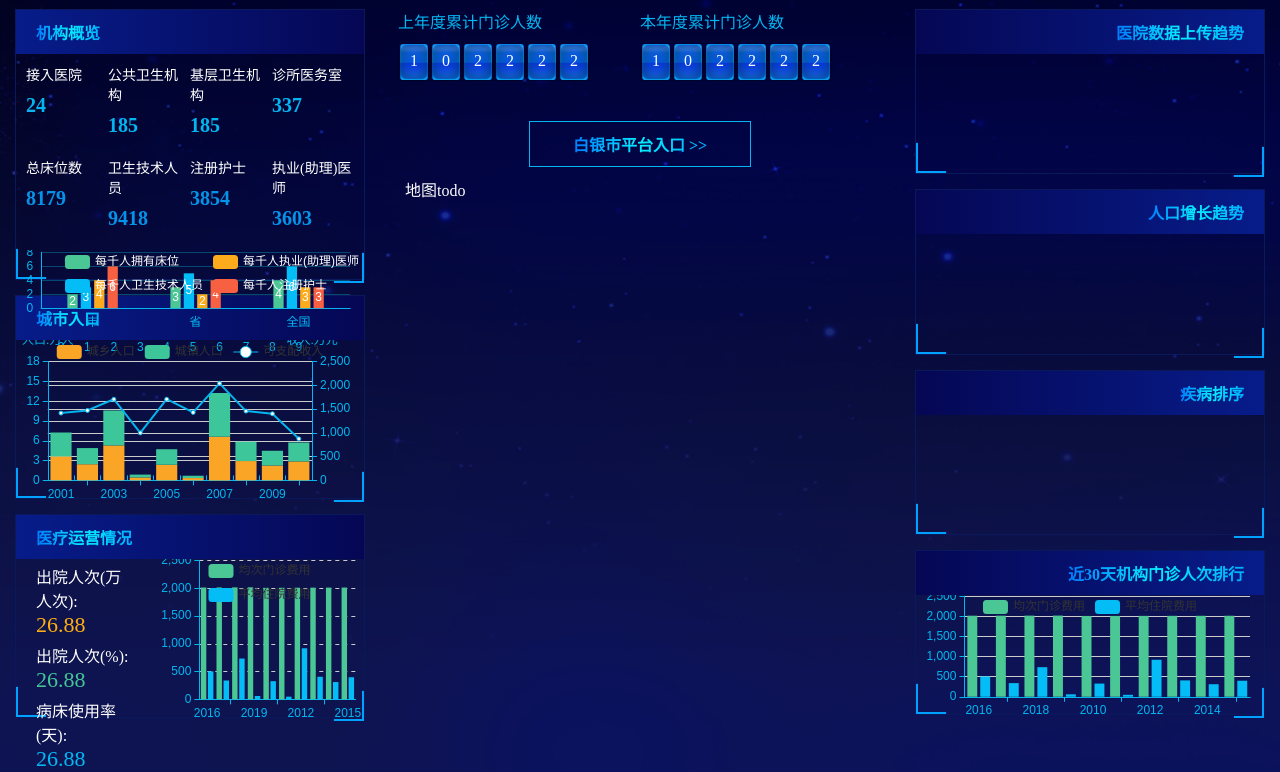
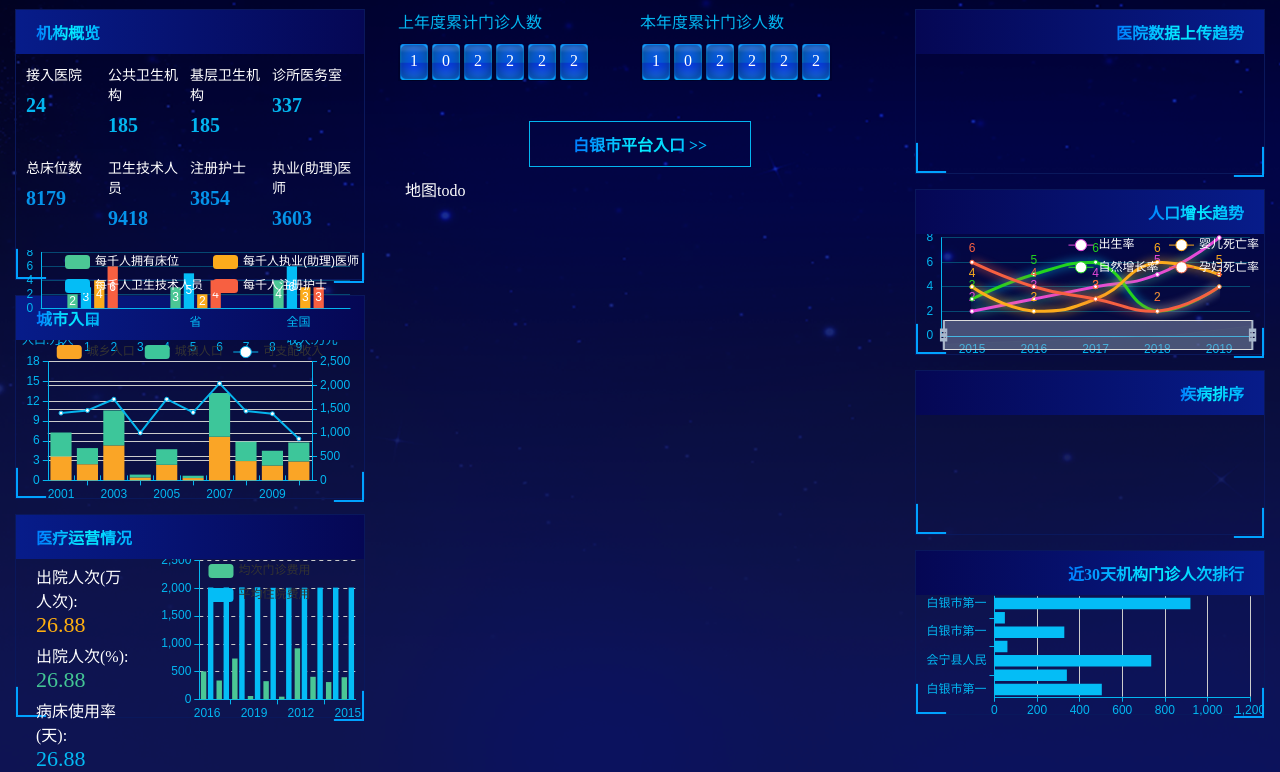
Before and after one commit to cizkey/large-screen-show, a website: page src/index.html in a window 1280 px wide. Shown: the part 65-837 px from the top of the page. Drawn offline with Linux system fonts and the light colour scheme; files whose address does not match are found by name.

Commit message:
feat: update data used

```diff
--- a/src/index.html
+++ b/src/index.html
@@ -146,6 +146,7 @@
             <div class="item_div">
                 <div class="content_right_title"><span class="content_title">人口增长趋势</span></div>
                 <div class="org_content">
+                        <div class="chart_dev" id="popIncrease"></div>
                 </div>
             </div>
             <div class="item_div">
@@ -169,8 +170,9 @@
     <script src="./js/loadRun.js"> </script>
 
 
-    <!-- 近30天 chart load -->
+    <!-- 近30天机构门诊人次排行 chart load -->
     <script src="./js/loadOutPatientTrend.js"> </script>
+    <!-- 人口增长 chart load -->
+    <script src="./js/loadPopIncrease.js"> </script>
 </body>
-
 </html>
--- a/src/js/loadOutPatientTrend.js
+++ b/src/js/loadOutPatientTrend.js
@@ -1,6 +1,6 @@
 $(function test() {
-  let data1 = [2016, 2017, 2018, 2019, 2010, 2011, 2012, 2013, 2014, 2015];
-  let data2 = [504, 340, 736, 61, 328, 49, 920, 407, 312, 399];
+  let data1 = ['白银市第一', '甘肃中心', '会宁县人民', '白银市中学', '白银市第一', '白银市第一',  '白银市第一'];
+  let data2 = [504, 340, 736, 61, 328, 49, 920, 407];
 
   let option = {
     tooltip: {
@@ -12,10 +12,10 @@ $(function test() {
         }
       }
     },
-    color: ["#4BC795", "#04BDF6", "#FCAB1C", "#F76041"],
-    legend: {
-      data: ["均次门诊费用", "平均住院费用"]
-    },
+    color: ["#04BDF6"],
+    // legend: {
+    //   data: ["就诊人次"]
+    // },
     grid: {
       left: "3%",
       right: "4%",
@@ -30,18 +30,6 @@ $(function test() {
     },
     xAxis: [
       {
-        type: "category",
-        boundaryGap: true,
-        data: data1,
-        axisLine: {
-          lineStyle: {
-            color: "#03B6F0"
-          }
-        }
-      }
-    ],
-    yAxis: [
-      {
         type: "value",
         scale: true,
         name: "总价:元",
@@ -54,14 +42,21 @@ $(function test() {
         }
       }
     ],
+    yAxis: [
+      {
+        type: "category",
+        boundaryGap: true,
+        data: data1,
+        axisLine: {
+          lineStyle: {
+            color: "#03B6F0"
+          }
+        }
+      }
+    ],
     series: [
       {
-        name: "均次门诊费用",
-        type: "bar",
-        data: data1
-      },
-      {
-        name: "平均住院费用",
+        name: "就诊人次",
         type: "bar",
         data: data2
       }
--- /dev/null
+++ b/src/js/loadPopIncrease.js
@@ -0,0 +1,158 @@
+$(function loadOrg() {
+  let dataX = [2015, 2016, 2017, 2018, 2019];
+  let data = [2, 3, 4, 5, 8];
+  let data1 = [3, 5, 6, 2, 4];
+  let data2 = [4, 2, 3, 6, 5];
+  let data3 = [6, 4, 3, 2, 4];
+
+  let optionGroup = {
+    tooltip: {
+      trigger: "axis"
+      // formatter: "name : {b} <br/>grade: {c} "
+    },
+    color: ["#E549DB", "#22D41E", "#FCAB1C", "#F76041"],
+    legend: {
+      right: 0,
+      height: "40px",
+      orient: "vertical",
+      textStyle: {
+        color: "#fff"
+      },
+      data: ["出生率", "自然增长率", "婴儿死亡率", "孕妇死亡率"]
+    },
+    dataZoom: [
+      {
+        startValue: "2000"
+      },
+      {
+        type: "inside"
+      }
+    ],
+    grid: {
+      left: "3%",
+      right: "4%",
+      bottom: "1%",
+      top: "3%",
+      containLabel: true
+    },
+    xAxis: {
+        name: '年',
+      type: "category",
+      axisLine: {
+        lineStyle: {
+          color: "#03B6F0"
+        }
+      },
+      axisTick: {
+        show: false
+      },
+      data: dataX
+    },
+    yAxis: {
+      name: "十万分之一",
+      type: "value",
+      axisLine: {
+        lineStyle: {
+          color: "#03B6F0"
+        }
+      },
+      splitLine: {
+        lineStyle: {
+          color: "#054872"
+        }
+      },
+      axisTick: {
+        show: false
+      }
+    },
+    series: [
+      {
+        data: data,
+        type: "line",
+        smooth: true,
+        barCategoryGap: 25,
+        barWidth: "10%",
+        label: {
+          normal: {
+            show: true
+          }
+        },
+        lineStyle: {
+          normal: {
+            width: 3,
+            shadowColor: "#4BC795",
+            shadowBlur: 10
+            // shadowOffsetY: 10
+          }
+        },
+        name: "出生率"
+      },
+      {
+        data: data1,
+        type: "line",
+        smooth: true,
+        barCategoryGap: 25,
+        barWidth: "10%",
+        label: {
+          normal: {
+            show: true
+          }
+        },
+        lineStyle: {
+          normal: {
+            width: 3,
+            shadowColor: "#04BDF6",
+            shadowBlur: 10
+            // shadowOffsetY: 10
+          }
+        },
+        name: "自然增长率"
+      },
+      {
+        data: data2,
+        type: "line",
+        smooth: true,
+        barCategoryGap: 25,
+        barWidth: "10%",
+        label: {
+          normal: {
+            show: true
+          }
+        },
+        lineStyle: {
+          normal: {
+            width: 3,
+            shadowColor: "#FCAB1C",
+            shadowBlur: 10
+            // shadowOffsetY: 10
+          }
+        },
+        name: "婴儿死亡率"
+      },
+      {
+        data: data3,
+        type: "line",
+        smooth: true,
+        barCategoryGap: 25,
+        barWidth: "10%",
+        label: {
+          normal: {
+            show: true
+          }
+        },
+        lineStyle: {
+          normal: {
+            width: 3,
+            shadowColor: "#F76041",
+            shadowBlur: 10
+            // shadowOffsetY: 10
+          }
+        },
+        name: "孕妇死亡率"
+      }
+    ]
+  };
+
+  let org_echart = echarts.init(document.getElementById("popIncrease"));
+  org_echart.setOption(optionGroup);
+})();
--- a/src/js/loadRun.js
+++ b/src/js/loadRun.js
@@ -1,6 +1,7 @@
 $(function test() {
   let data1 = [2016, 2017, 2018, 2019, 2010, 2011, 2012, 2013, 2014, 2015];
-  let data2 = [504, 340, 736, 61, 328, 49, 920, 407, 312, 399];
+  let datay1 = [504, 340, 736, 61, 328, 49, 920, 407, 312, 399];
+  let datay2 = [2016, 2017, 2018, 2019, 2010, 2011, 2012, 2013, 2014, 2015];
 
   let option = {
     tooltip: {
@@ -64,12 +65,12 @@ $(function test() {
       {
         name: "均次门诊费用",
         type: "bar",
-        data: data1
+        data: datay1
       },
       {
         name: "平均住院费用",
         type: "bar",
-        data: data2
+        data: datay2
       }
     ]
   };
```
